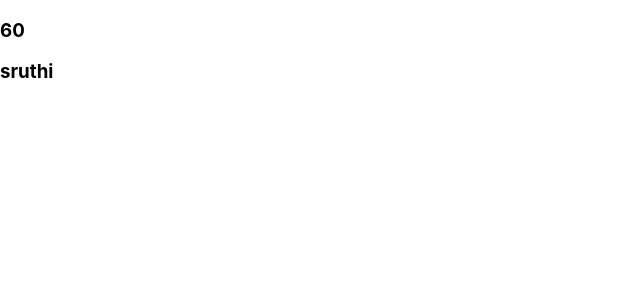
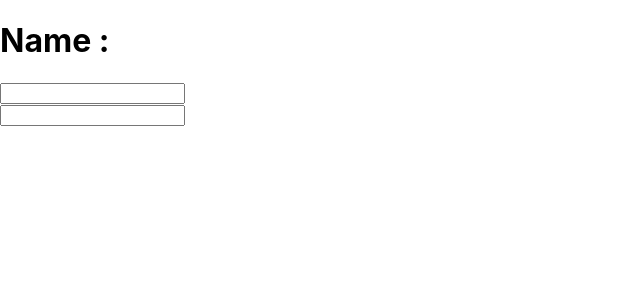
Before and after one commit to bhargavipatnana12/practice, a React (Create React App) app: page / in a window 1280 px wide. Shown: the top 300 px of the page, without its empty margins (0-640 px from the left). Built offline with nearby package versions, Linux system fonts and the light colour scheme.

Commit message:
controlled component - element data can be contolled by parent comp thru callbacks like onChange().

```diff
--- a/src/App.js
+++ b/src/App.js
@@ -1,9 +1,10 @@
-import React, { useState } from "react";
-import Display from "./Display";
+import React from "react";
+import Controlled from "./Controlled";
+
 const App = () => {
   return (
     <div>
-      <Display count={60} name="sruthi" />
+      <Controlled />
     </div>
   );
 };
--- /dev/null
+++ b/src/Controlled.js
@@ -0,0 +1,15 @@
+import React, { useState } from "react";
+import Test from "./Test";
+const Controlled = () => {
+  const [name, setName] = useState("");
+  const handler = (e) => setName(e.target.value);
+  return (
+    <div>
+      <h1>Name : {name}</h1>
+      <input type="text" onChange={handler} />
+      <Test handler={handler} />
+    </div>
+  );
+};
+
+export default Controlled;
--- /dev/null
+++ b/src/Test.js
@@ -0,0 +1,11 @@
+import React from "react";
+
+const Test = (props) => {
+  return (
+    <div>
+      <input type="text" onChange={props.handler} />
+    </div>
+  );
+};
+
+export default Test;
```
